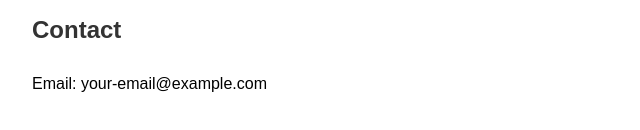
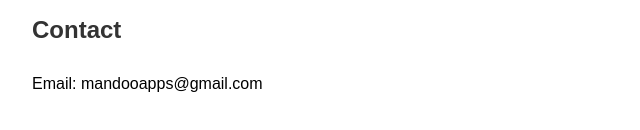
Before and after one commit to mandoo71/direct-mirror-policy, a plain HTML site: page privacy_en.html in a window 1280 px wide. Shown: the part 518-648 px from the top of the page, 158-798 px from the left. Drawn offline with Linux system fonts and the light colour scheme.

Commit message:
Update privacy_en.html

```diff
--- a/privacy_en.html
+++ b/privacy_en.html
@@ -44,7 +44,7 @@ The current version does not use advertising SDKs or analytics services.
 <h2>Contact</h2>
 
 <p>
-Email: your-email@example.com
+Email: mandooapps@gmail.com
 </p>
 
 </body>
```
